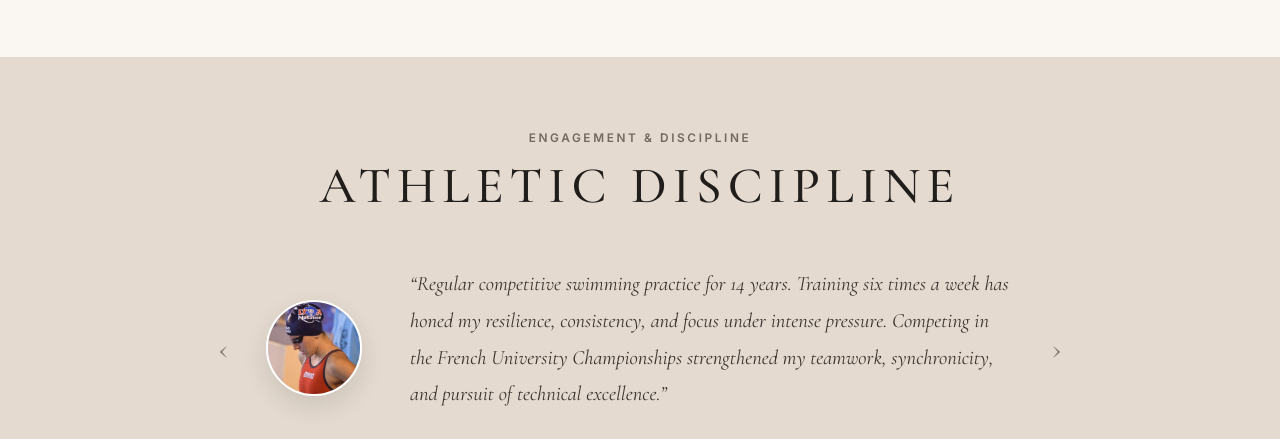
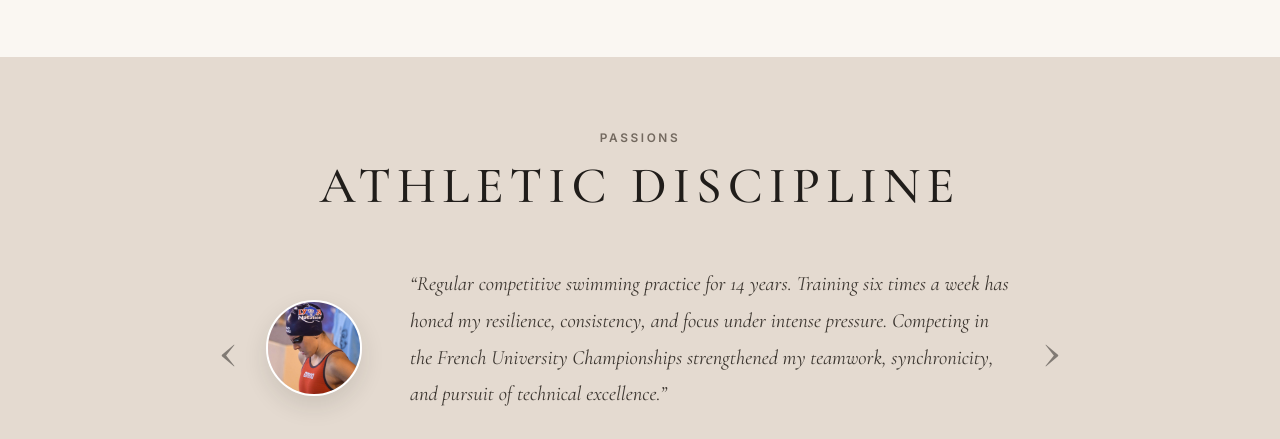
Before and after one commit to juliegbblz/portfolio, a React (Vite) app: page / in a window 1280 px wide. Shown: the part 3760-4199 px from the top of the page. Built offline with nearby package versions, Linux system fonts and the light colour scheme; a web font is replaced by a local one.

Commit message:
modif passion part

```diff
--- a/src/components/Passion.jsx
+++ b/src/components/Passion.jsx
@@ -47,7 +47,7 @@ export default function Passion() {
       <div className="container py-4">
         {/* Section Heading */}
         <div className="text-center mb-5">
-          <p className="editorial-eyebrow mb-2">ENGAGEMENT & DISCIPLINE</p>
+          <p className="editorial-eyebrow mb-2">PASSIONS</p>
           <h2 className="editorial-section-title">
             {t('passion.section_title')}
           </h2>
--- a/style.css
+++ b/style.css
@@ -604,7 +604,7 @@ body {
   background: none;
   border: none;
   font-family: var(--font-serif-secondary);
-  font-size: 2.2rem;
+  font-size: 4.2rem;
   line-height: 1;
   color: var(--editorial-espresso);
   opacity: 0.5;
```
